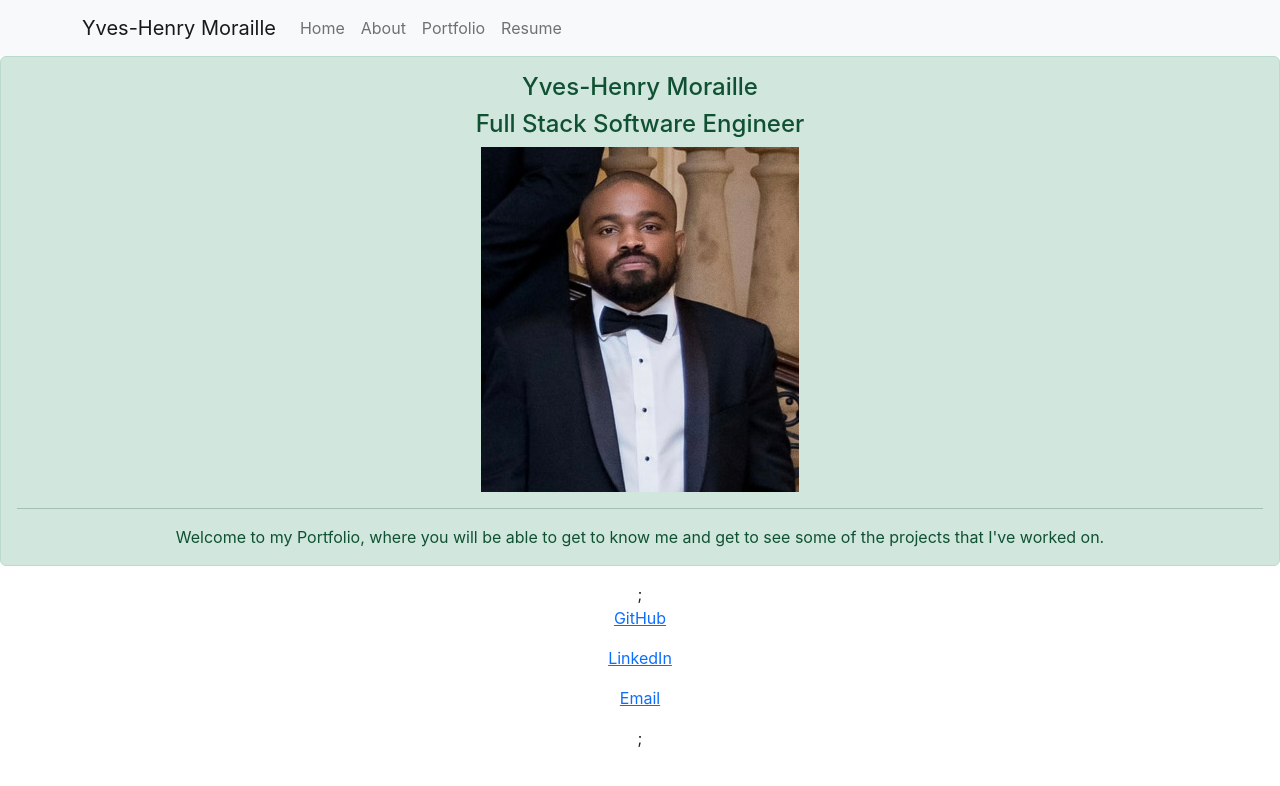
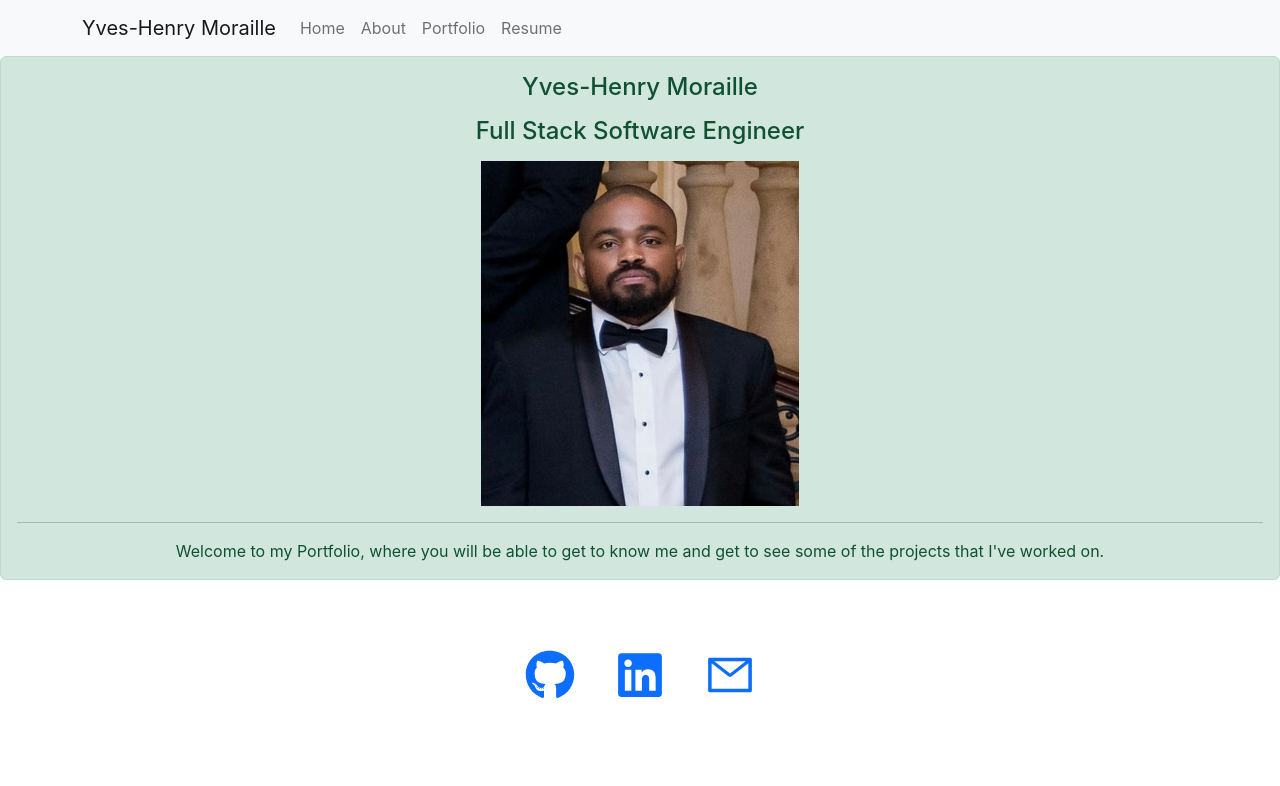
Before and after one commit to ymoraille88/my-react-portfolio1, a React (Create React App) app: page / in a window 1280 px wide. Shown: the top 786 px of the page. Built offline with nearby package versions, Linux system fonts and the light colour scheme.

Commit message:
modified css

```diff
--- a/package.json
+++ b/package.json
@@ -11,6 +11,7 @@
     "react": "^18.2.0",
     "react-bootstrap": "^2.7.2",
     "react-dom": "^18.2.0",
+    "react-icons": "^4.8.0",
     "react-scripts": "5.0.1",
     "web-vitals": "^2.1.4"
   },
--- a/src/App.css
+++ b/src/App.css
@@ -10,21 +10,12 @@
   }
 }
 
-/* .App-header {
-  background-color: #282c34;
-  min-height: 100vh;
-  display: flex;
-  flex-direction: column;
-  align-items: center;
-  justify-content: center;
-  font-size: calc(10px + 2vmin);
-  color: white;
-} */
+h4 {
+  margin: 15px 0;
+}
 
-.footer {
-  display: flex;
-flex-direction: column;
-}
+
+
 
 .App-link {
   color: #61dafb;
--- a/src/App.js
+++ b/src/App.js
@@ -1,12 +1,12 @@
-import logo from './logo.svg';
+
 import './App.css';
 import Display from './components/Display'
 import Footer from './components/Footer'
 function App() {
   return (
     <div className="App">
-      <Display />;
-    <Footer />;
+      <Display />
+    <Footer />
     </div>
   );
 }
--- a/src/components/Footer.js
+++ b/src/components/Footer.js
@@ -1,5 +1,10 @@
 import React from "react";
-// import { IconName } from "react-icons/fa";
+import { FaGithub } from "react-icons/fa";
+import { FaLinkedin } from "react-icons/fa";
+import { AiOutlineMail } from "react-icons/ai";
+import './footer.css'
+
+
 
 
 
@@ -11,15 +16,15 @@ return (
 <div>
 
 <footer className= 'footer'>
-<p className="nav-item"><a href="https://github.com/ymoraille88">GitHub</a></p>
-<p className="nav-item"><a href="https://linkedin.com/in/yves-henry-e-moraille-164001166/">LinkedIn</a></p>
-<p className="nav-item"><a href="pinmpin40@hotmail.com">Email</a></p>
+<div className="nav-item"><a href="https://github.com/ymoraille88"><FaGithub size={50} /></a></div>
+<div className="nav-item"><a href="https://linkedin.com/in/yves-henry-e-moraille-164001166/"><FaLinkedin size={50} /></a></div>
+<div className="nav-item"><a href="pinmpin40@hotmail.com"><AiOutlineMail size={50} /></a></div>
 
 </footer>
 
 </div>
 
-)
+);
 
 }
 
--- a/src/components/Portfolio.js
+++ b/src/components/Portfolio.js
@@ -17,7 +17,7 @@ function Portfolio() {
         <Card.Text>
           This challenge is Password Generator it will ask what type of character you would like to implement in your new password and it will render a random Password.
         </Card.Text>
-        <Button variant="primary"><a href="https://ymoraille88.github.io/Password-Generator/Links to an external site."target="_blank" rel='noreferrer'>Password Generator Link</a></Button>
+        <Button variant="primary"><a href="https://ymoraille88.github.io/Password-Generator"target="_blank" rel='noreferrer'>Password Generator Link</a></Button>
       </Card.Body>
     </Card>
 
@@ -29,7 +29,7 @@ function Portfolio() {
           This project was one of the best Project I've worked on.  It's a website for people who works a lot and don't have time to think about what thei about to eat and drink.  This website generates different food and cocktail for a great dinner.
         </Card.Text>
 
-        <Button variant="primary"><a href="https://belengigante.github.io/cuisine-meets-cocktails/Links to an external site."></a>Cuisine Meet Cocktail Link</Button>
+        <Button variant="primary"><a href="https://belengigante.github.io/cuisine-meets-cocktails"target="_blank" rel='noreferrer'>Cuisine Meet Cocktail </a>Link</Button>
       </Card.Body>
     </Card>
     <Card style={{ width: '18rem' }}>
@@ -39,7 +39,7 @@ function Portfolio() {
         <Card.Text>
           Urgent Care is a Website to make it easier for patient to be able to set an appointment, to have their health record.
         </Card.Text>
-        <Button variant="primary"><a href="https://enigmatic-tundra-51864.herokuapp.com/Links to an external site."target="_blank" rel='noreferrer'>Express Urgent Care</a></Button>
+        <Button variant="primary"><a href="https://enigmatic-tundra-51864.herokuapp.com"target="_blank" rel='noreferrer'>Express Urgent Care</a></Button>
       </Card.Body>
     </Card>
     </div>
--- /dev/null
+++ b/src/components/footer.css
@@ -0,0 +1,15 @@
+.footer {
+    display: flex;
+
+    flex-direction: row;
+
+    justify-content: center;
+    margin: 50px 0;
+
+}
+
+.nav-item {
+    margin: 20px;
+    height: 100px;
+    width: auto;
+}
--- a/src/components/portfolio.css
+++ b/src/components/portfolio.css
@@ -8,7 +8,7 @@
     display: flex;
     flex-direction: row;
     margin: 0px auto;
-    gap: 10px;
+    gap: 120px;
     align-items: flex-start;
     justify-content: center;
 
```
Also changed, not shown: 2 other files (tests, documents, lock files or other folders).
